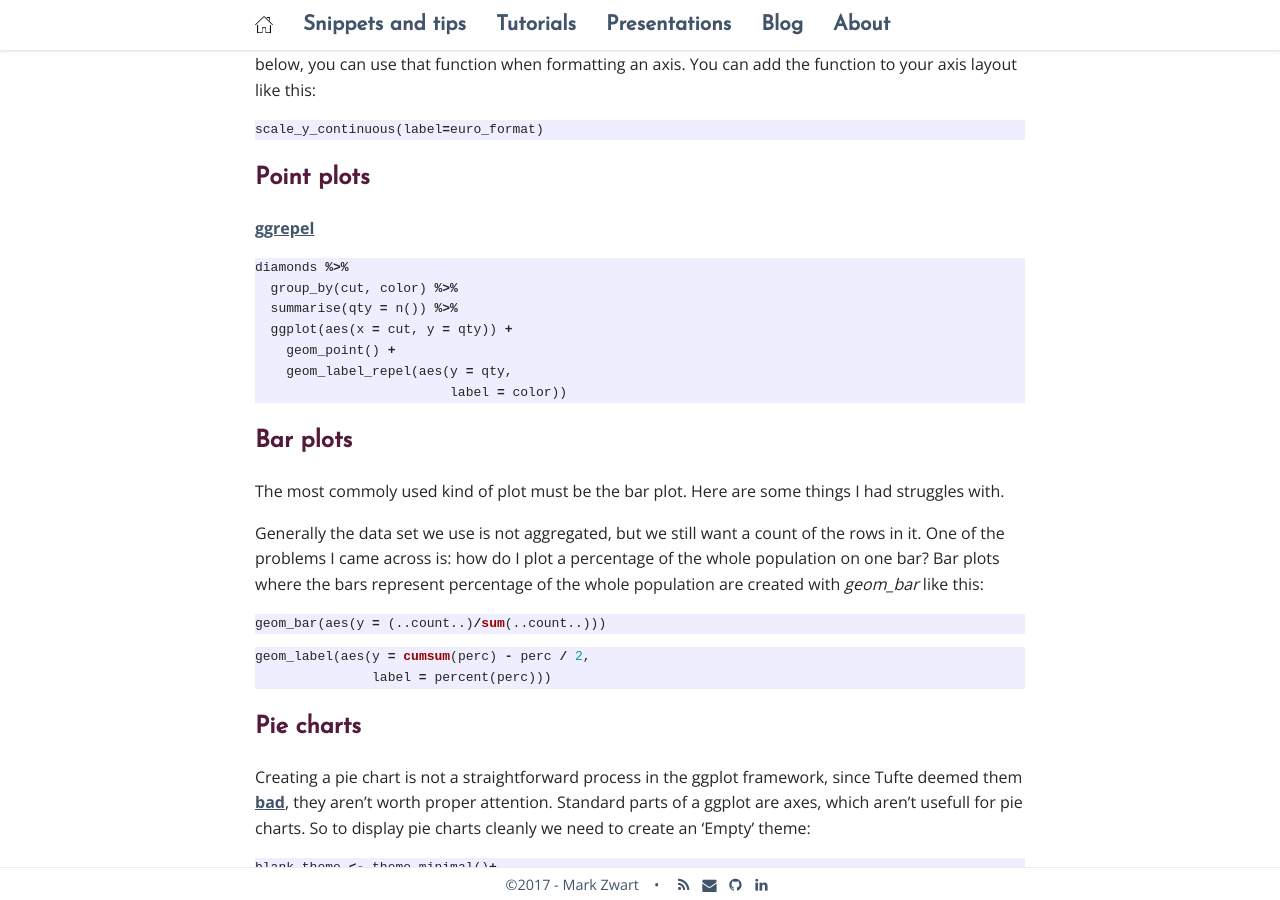
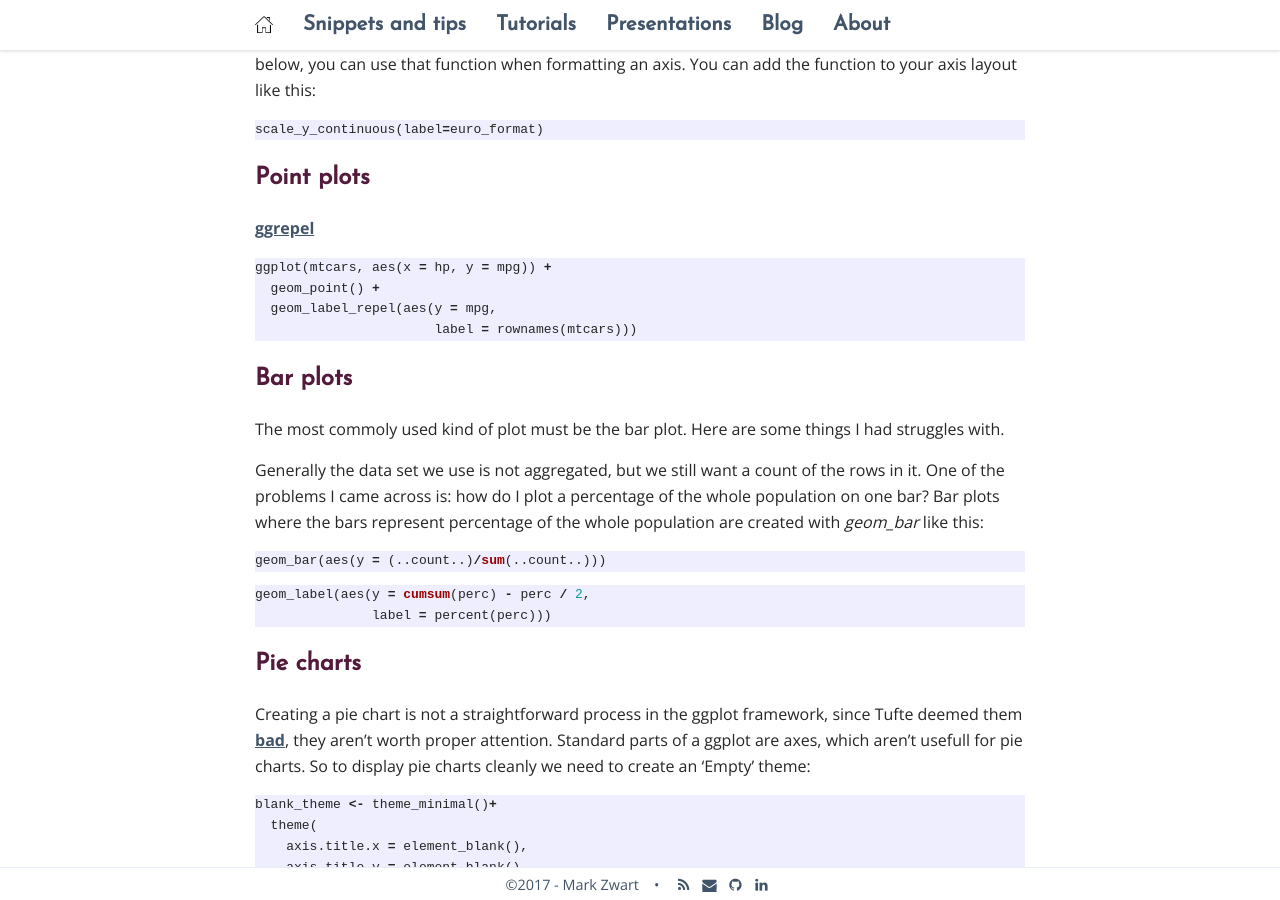
Before and after one commit to mark-me/mark-me.github.io, a Jekyll site: the page built from _pages/snippets-and-tips/graphs/graphs.md, in a window 1280 px wide and 900 px high, scrolled down 1669 px. Built offline with Jekyll 4.4.1, drawn with Linux system fonts in a browser that asks for light colours; nearby versions of some CDN libraries; comment, search, counter and statistics services are not loaded.

Commit message:
Update graphs.md

````diff
--- a/_pages/snippets-and-tips/graphs/graphs.md
+++ b/_pages/snippets-and-tips/graphs/graphs.md
@@ -50,13 +50,10 @@ scale_y_continuous(label=euro_format)
 [ggrepel](https://cran.r-project.org/web/packages/ggrepel/vignettes/ggrepel.html)
 
 ```r
-diamonds %>%
-  group_by(cut, color) %>%
-  summarise(qty = n()) %>%
-  ggplot(aes(x = cut, y = qty)) +
-    geom_point() +
-    geom_label_repel(aes(y = qty,
-                         label = color))
+ggplot(mtcars, aes(x = hp, y = mpg)) +
+  geom_point() +
+  geom_label_repel(aes(y = mpg,
+                       label = rownames(mtcars)))
 ```
 
 ## Bar plots
````
